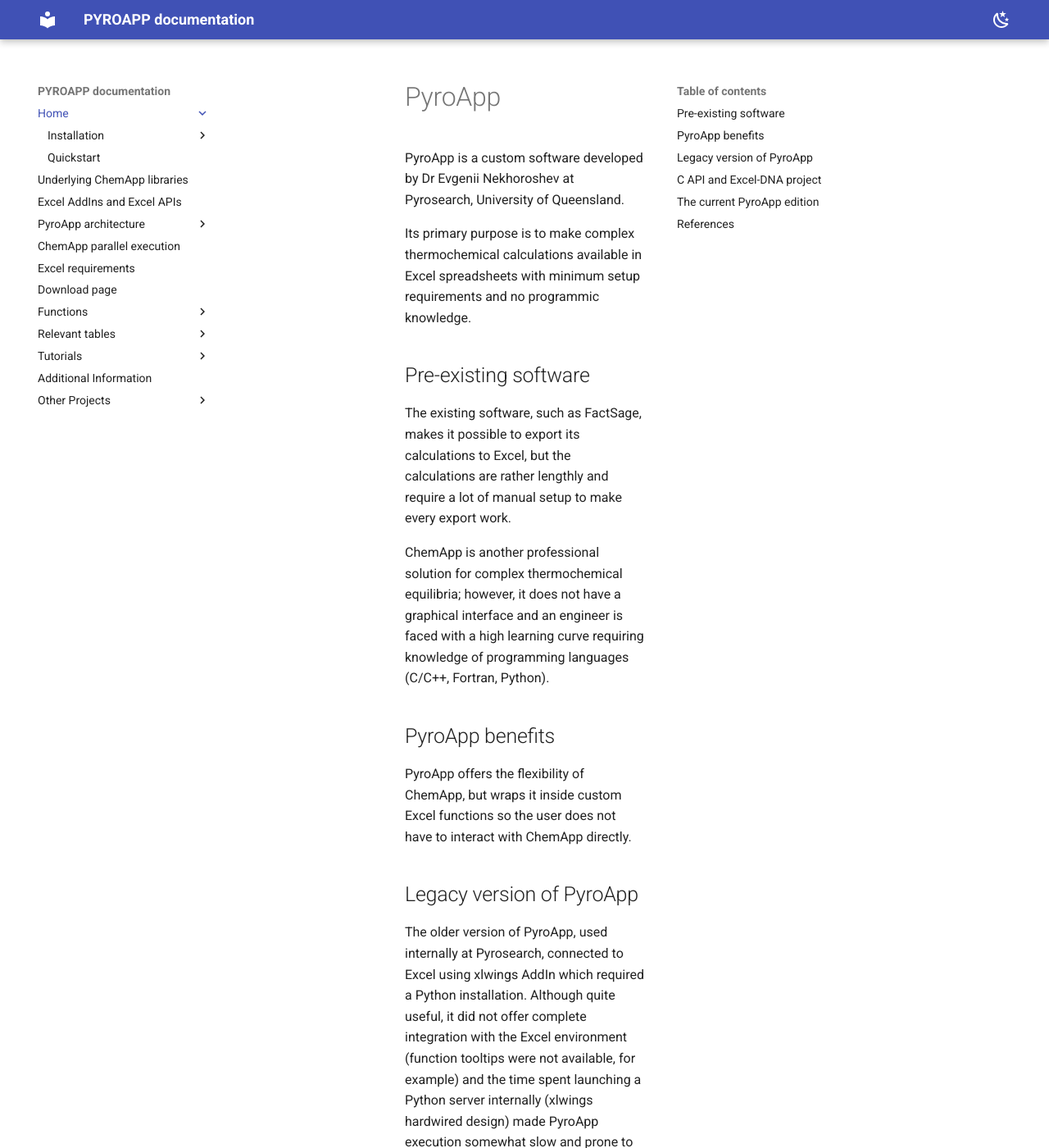
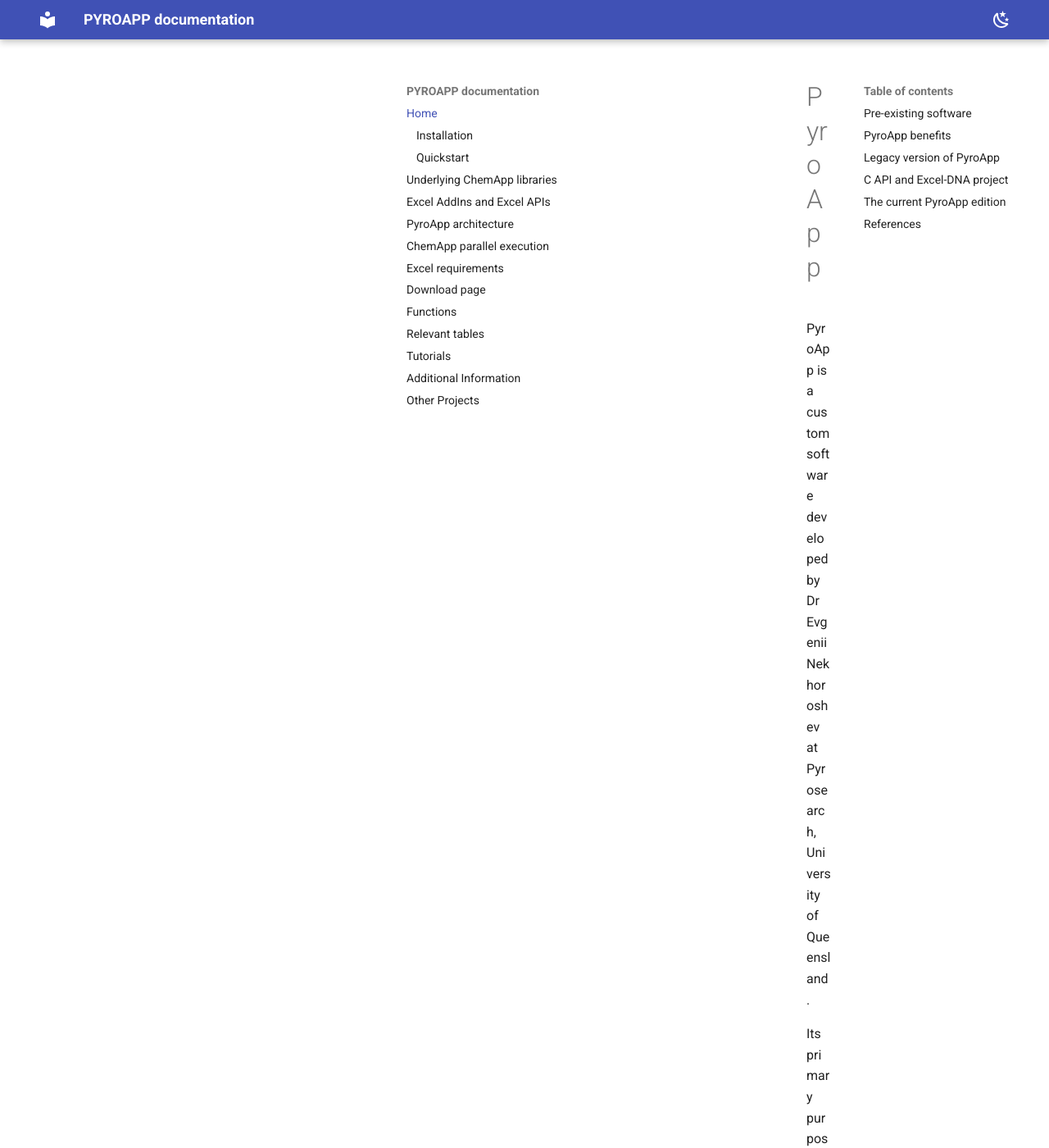
Before and after one commit to evnekdev/pyroapp-docs, an MkDocs documentation site: the page built from docs/index.md, in a window 1280 px wide and 1400 px high. Shown: the whole window at 82% size. Built offline with MkDocs 1.6.1 and Material for MkDocs 9.7.7, drawn with Linux system fonts in a browser that asks for light colours.

Commit message:
Update extra.css

```diff
--- a/docs/stylesheets/extra.css
+++ b/docs/stylesheets/extra.css
@@ -1,27 +1,28 @@
-.md-nav__link {
-    white-space: normal;
-}
-
-.md-sidebar {
-    width: 22rem;
-}
-
 @media screen and (min-width: 76.25em) {
-
   .md-sidebar--primary {
-    width: 22rem !important;
+    width: 24rem !important;
   }
 
-  .md-sidebar__scrollwrap {
+  .md-sidebar--primary .md-sidebar__scrollwrap {
+    width: 24rem !important;
     overflow-x: auto !important;
-    overflow-y: auto;
   }
 
-  .md-nav__list {
-    white-space: nowrap;
+  .md-sidebar--primary .md-nav {
+    width: max-content !important;
+    min-width: 100% !important;
+  }
+
+  .md-sidebar--primary .md-nav__list {
+    width: max-content !important;
+    min-width: 100% !important;
+  }
+
+  .md-sidebar--primary .md-nav__link {
+    white-space: nowrap !important;
+  }
+
+  .md-main__inner {
+    margin-left: 24rem !important;
   }
 }
-
-.md-sidebar__scrollwrap {
-    overflow-x: scroll !important;
-}
```
